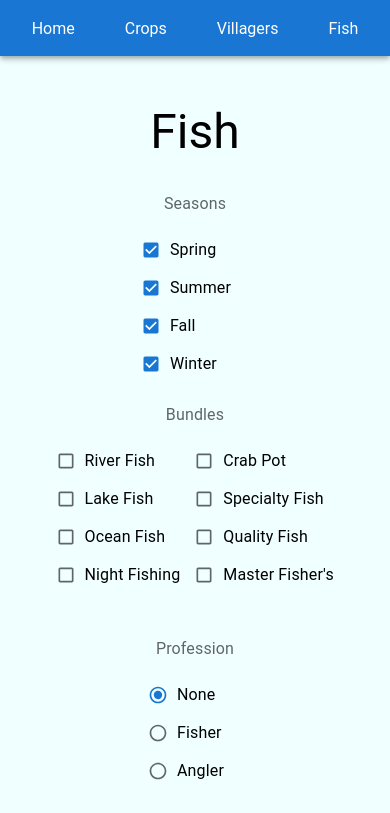
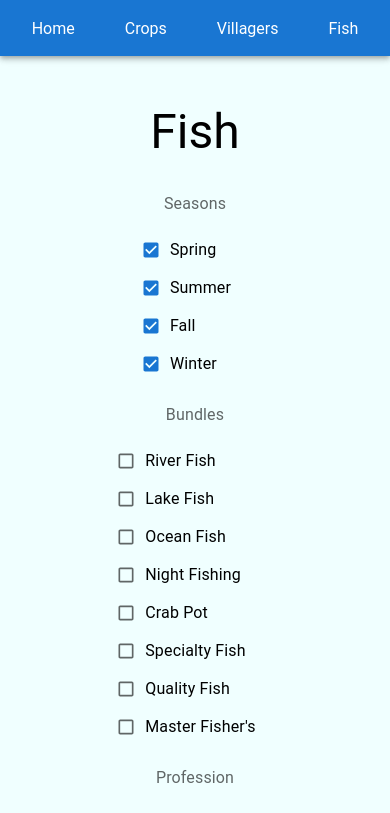
Before and after one commit to kwangric/stardew-tips-v3, a Next.js app: page /fish in a window 390 px wide. Shown: the top 813 px of the page. Built offline with nearby package versions, Linux system fonts and the light colour scheme.

Commit message:
Fix bundle for mobile

```diff
--- a/components/FishInfo.js
+++ b/components/FishInfo.js
@@ -192,12 +192,8 @@ const FishInfo = () => {
                 {/* Bundles */}
                 <Box display="flex" flexDirection="column" gap="1rem">
                   <FormLabel>Bundles</FormLabel>
-                  <Box
-                    display="flex"
-                    flexDirection="column"
-                    flexWrap="wrap"
-                    width="275px"
-                    height="175px"
+                  <div
+                    className="bundles"
                   >
                     <FormControlLabel
                       control={
@@ -303,7 +299,7 @@ const FishInfo = () => {
                       }
                       label="Master Fisher's"
                     />
-                  </Box>
+                  </div>
                 </Box>
                 {/* Profession */}
                 <Box display="flex" flexDirection="column" gap="1rem">
--- a/styles/globals.css
+++ b/styles/globals.css
@@ -42,3 +42,18 @@ a {
 .card-image {
   padding: 5%;
 }
+
+.bundles {
+  display: flex;
+  flex-direction: column;
+  flex-wrap: wrap;
+  text-align: center
+}
+
+@media (min-width: 470px) {
+  .bundles {
+    height: 175px;
+    width: 275px;
+    align-items: flex-start;
+  }
+}
```
